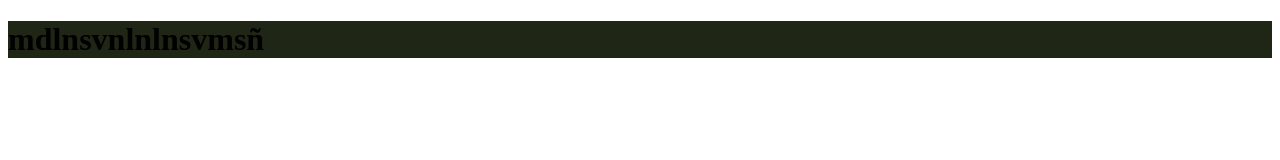
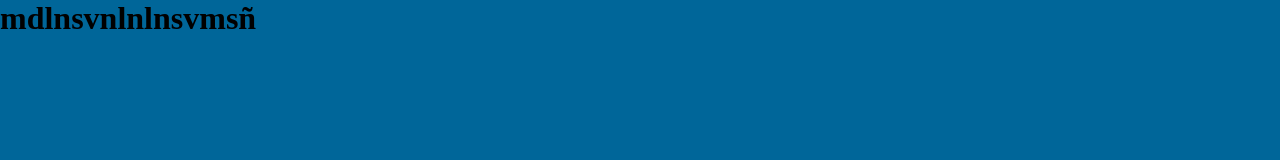
Before and after one commit to osdaguewar/PaginaWeb-Oscar-War, a plain HTML site: page Index.html in a window 1280 px wide. Drawn offline with Linux system fonts and the light colour scheme.

Commit message:
Update style.css

```diff
--- a/style.css
+++ b/style.css
@@ -1,3 +1,14 @@
 h1{
-	background-color: #202616
+	background-color: #2311155
+	color: white;
+	padding:center;
 }
+*{
+	margin: 0;
+	padding: 0;
+
+
+}
+body{
+	background-color: #069;
+}
```
